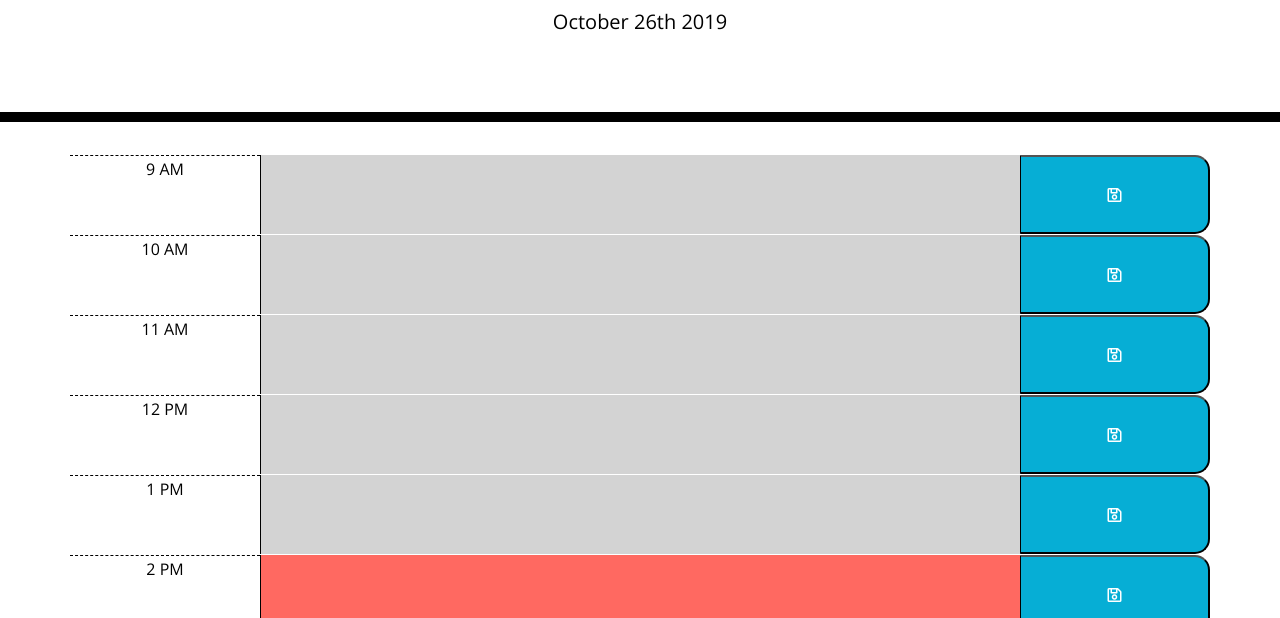
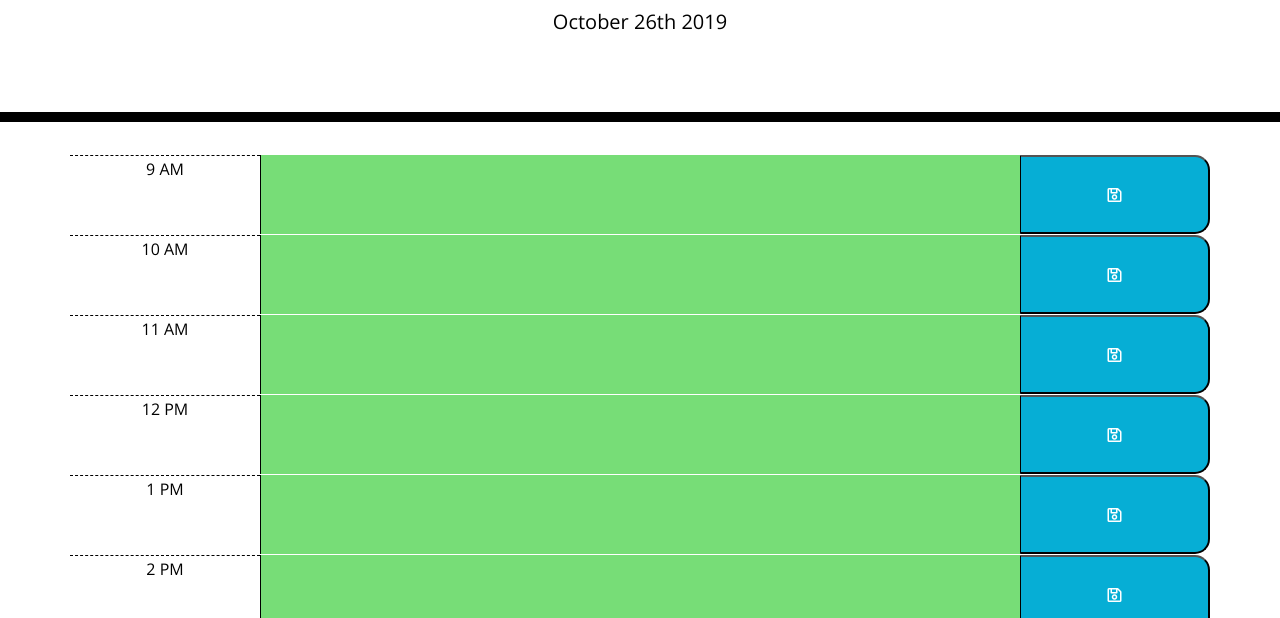
Before and after one commit to ianasqazi/Day-Planner, a plain HTML site: page index.html in a window 1280 px wide. Shown: the part 182-800 px from the top of the page. Drawn offline with nearby package versions, Linux system fonts and the light colour scheme.

Commit message:
Updated time variable to be dynamic

```diff
--- a/assets/script.js
+++ b/assets/script.js
@@ -9,7 +9,6 @@ $(document).ready(function(){
 
 // Creating the Time Blocks when page loads
 
-    // var schedArray = ["9AM","10AM","11AM","12PM","1PM","2PM","3PM","4PM","5PM"];
     var schedArray = ["9","10","11","12","13","14","15","16","17"];
 
     for (var i = 0; i < schedArray.length; i++){
@@ -20,25 +19,23 @@ $(document).ready(function(){
             </div>`);
             }
 
+// Appending AM/PM to Time after creating the elements dynamically
+
     for (i=9; i<=11; i++){
                 // $("#hour"+i).append(" AM");
                 $("#hour"+i).html(i+" AM");
             }
-
     for (i=12; i<=17; i++){
                 // $("#hour"+i).append(" PM");
                 $("#hour"+i).html((i-12)+" PM");
             }
     $("#hour12").html("12 PM");
 
-
-
-
 // Color Coding according to current time hour9AM
 
     // var currentHour = moment().format('h') ;
-    // var currentHour = moment().hour();
-    var currentHour = 14;
+    var currentHour = moment().hour();
+    // var currentHour = 18;
 
     for (var i = 9; i <= 17; i++){
         if (i == currentHour) {
@@ -51,10 +48,6 @@ $(document).ready(function(){
             $("#"+i).addClass("future");
         }
     }
-
-    // for (i=9; i<=11; i++){
-    //     $("#hour"+i).append(i+"AM");
-    // }
 
 // Load the values from local Storage if exists to the respective textbox
 
@@ -69,5 +62,4 @@ $(document).ready(function(){
         localStorage.setItem($(this).attr("id"), boxText);
       });
 
-
 });
--- a/assets/style.css
+++ b/assets/style.css
@@ -2,6 +2,7 @@ body {
     font-family: 'Open Sans', sans-serif;
     font-size: 16px;
     line-height: 1;
+    padding-bottom: 25px;
   }
 
   textarea{
```
